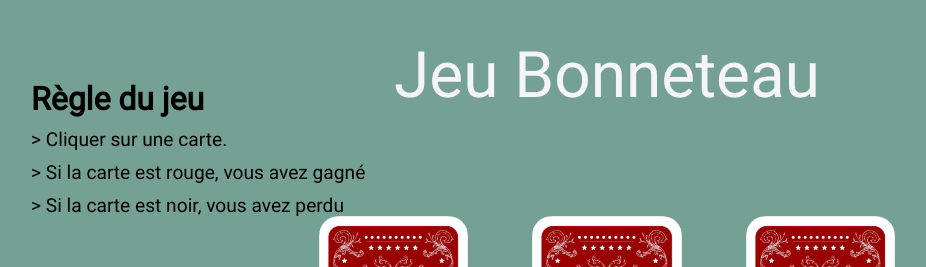
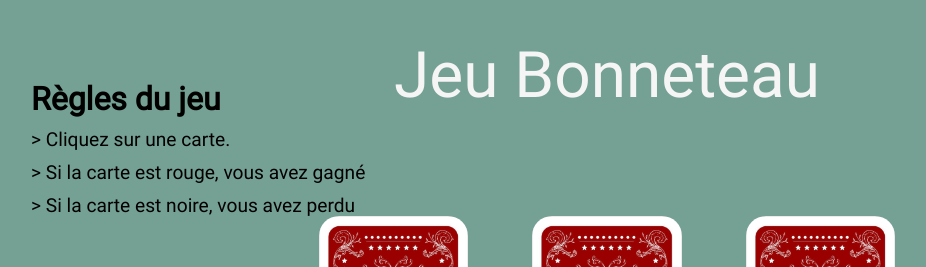
Before and after one commit to ArnaudDefrancq/jeu-bonneteau, a plain HTML site: page index.html in a window 1280 px wide. Shown: the top 267 px of the page, without its empty margins (33-959 px from the left). Drawn offline with Linux system fonts and the light colour scheme.

Commit message:
Correction orthographe

```diff
--- a/index.html
+++ b/index.html
@@ -14,10 +14,10 @@
     <section id="section">
         <h1>Jeu Bonneteau</h1>
         <div class="rules">
-            <h2>Règle du jeu</h2>
-            <p>> Cliquer sur une carte.</p>
+            <h2>Règles du jeu</h2>
+            <p>> Cliquez sur une carte.</p>
             <p>> Si la carte est rouge, vous avez gagné</p>
-            <p>> Si la carte est noir, vous avez perdu</p>
+            <p>> Si la carte est noire, vous avez perdu</p>
         </div>
         <div class="container">
             <div class="img-container">
```
